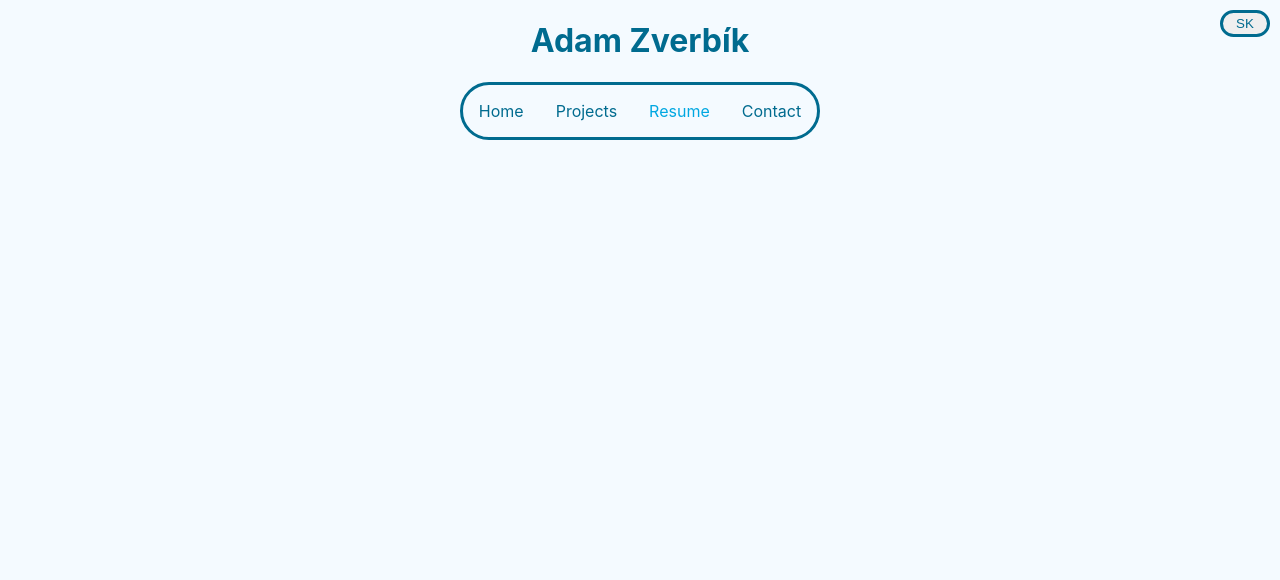
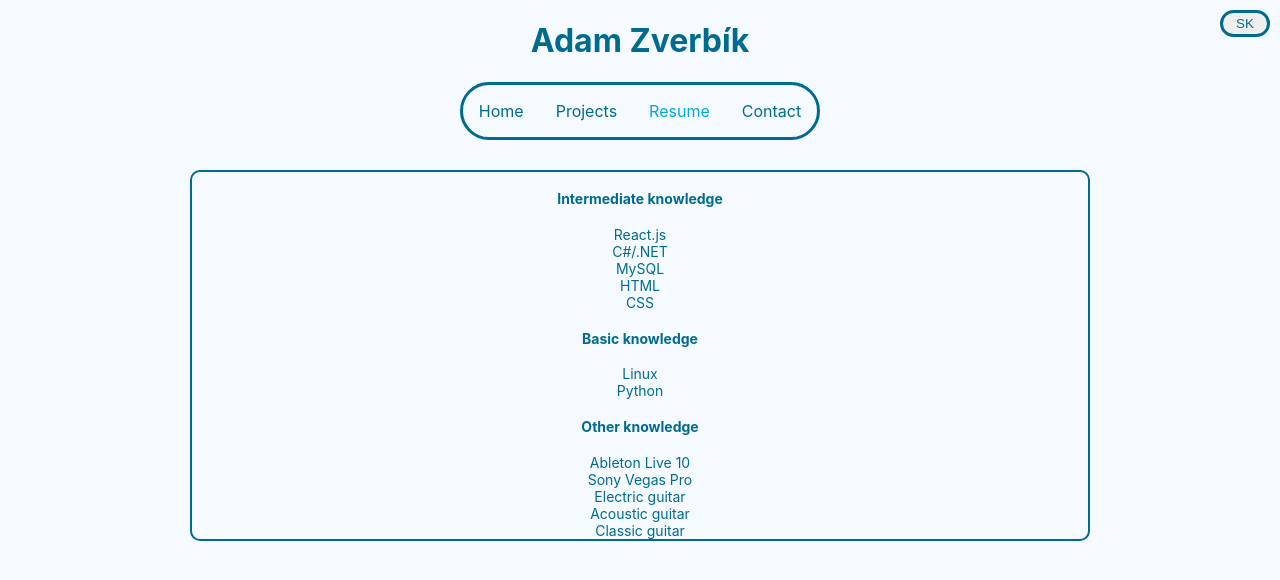
Before and after one commit to zverbikadam/cv_app, a React (Create React App) app: page /cv/skills in a window 1280 px wide. Shown: the top 580 px of the page. Built offline with nearby package versions, Linux system fonts and the light colour scheme; no server answers.

Commit message:
added skills

```diff
--- a/src/App.tsx
+++ b/src/App.tsx
@@ -10,6 +10,7 @@ import TheEducation from './views/TheEducation/TheEducation';
 import TheProjects from './views/TheProjects/TheProjects';
 import ContactInfo from './views/ContactInfo/ContactInfo';
 import WorkExperience from './views/WorkExperience/WorkExperience';
+import TheSkills from './views/TheSkills/TheSkills';
 
 
 function App() {
@@ -52,7 +53,9 @@ function App() {
             <Route path="/contact">
               <ContactInfo />
             </Route>
-
+            <Route path="/cv/skills">
+              <TheSkills />
+            </Route>
           </Switch>
         </main>
       </LanguageProvider>
--- a/src/data/work-experience.json
+++ b/src/data/work-experience.json
@@ -1,5 +1,12 @@
 {
   "en": [
+    {
+      "name": "RWS Moravia",
+      "title": "Junior Test Engineer",
+      "year": "01.11.2020 - current",
+      "city": "Brno",
+      "country": "Czech republic"
+    },
     {
       "name": "Trial Trnava s.r.o.",
       "title": "Production and Assembly worker",
@@ -10,6 +17,13 @@
   ],
   "sk": [
     {
+      "name": "RWS Moravia",
+      "title": "Junior Test Engineer",
+      "year": "01.11.2020 - súčasnosť",
+      "city": "Brno",
+      "country": "Česká republika"
+    },
+    {
       "name": "Trial Trnava s.r.o.",
       "title": "Výrobný a montážny pracovník",
       "year": "2016 - 2020",
--- a/src/views/TheHome/TheHome.tsx
+++ b/src/views/TheHome/TheHome.tsx
@@ -1,33 +1,37 @@
-import React from 'react';
-import './TheHome.css';
-import { useLanguage } from '../../Context/LanguageContext';
-import Image from './../../assets/images/photo.jpg';
+import React from "react";
+import "./TheHome.css";
+import { useLanguage } from "../../Context/LanguageContext";
+import Image from "./../../assets/images/photo.jpg";
 
-interface Props {
-
-}
+interface Props {}
 
 const TheHome = (props: Props) => {
   const enLanguage = useLanguage();
 
-    const data = enLanguage ?
-        {
+  const data = enLanguage
+    ? {
         heading: "Hi, I'm Adam!",
-            content: "I study information and automation in industry in Trnava, but I live in Brno. I love programming, fitness and I am passionate guitar player."
+        content:
+          "I study information and automation in industry in Trnava, but I live in Brno. I love programming, fitness and I am passionate guitar player.",
+        note:
+          "This web app was developed using React.js with TypeScript template and it is not finished yet.",
       }
-        :
-        {
+    : {
         heading: "Ahoj, volám sa Adam!",
-            content: "Študujem informatiku a automatizáciu v priemysle v Trnave, ale žijem a bývam v Brne. Baví ma programovanie, fitness a som vášnivý hráš na gitare."
-        }
+        content:
+          "Študujem informatiku a automatizáciu v priemysle v Trnave, ale žijem a bývam v Brne. Baví ma programovanie, fitness a som vášnivý hráš na gitare.",
+        note:
+          "Táto web appka je vyvíjaná v Reacte s TypeScript template-om a zatiaľ nie je dokončená.",
+      };
 
   return (
     <div className="the-home">
       <img className="home-image" src={Image} alt="img" />
       <h3 className="home-heading">{data.heading}</h3>
       <p className="home-content">{data.content}</p>
+      <p className="home-content">{data.note}</p>
     </div>
-    )
-}
+  );
+};
 
 export default TheHome;
--- a/src/views/TheProjects/TheProjects.css
+++ b/src/views/TheProjects/TheProjects.css
@@ -8,5 +8,4 @@
 
 .is-loading {
     margin-top: 30px;
-    color: black;
 }
--- a/src/views/TheProjects/TheProjects.tsx
+++ b/src/views/TheProjects/TheProjects.tsx
@@ -19,6 +19,10 @@ const TheProjects = (props: Props) => {
   const header_text = enLanguage
     ? "These projects are public repositories from my github account. They are accessed through github API."
     : "Toto sú verejné repozitáre na mojom github účte. Získavané sú cez github API.";
+
+  const error_message = enLanguage
+    ? "Loading data from github API failed. Either check your connection, or try again later."
+    : "Načítanie dát z github API zlyhalo. Skontrolujte svoje pripojenie, alebo to skúste znovu neskôr.";
 
   // first time render effect
   useEffect(() => {
@@ -42,9 +46,10 @@ const TheProjects = (props: Props) => {
       })
       .catch((error) => {
         console.log(error);
+        alert(`${error.message}:\n${error_message}`);
         setIsLoading(false);
       });
-  }, []);
+  }, [error_message]);
 
   /**
    *
--- /dev/null
+++ b/src/views/TheSkills/TheSkills.css
@@ -0,0 +1,16 @@
+.skills-card {
+    border: 2px solid #006B8F;
+    border-radius: 10px;
+
+    width: 70%;
+    margin: 10px auto;
+
+    font-size: calc(6px + 1vmin);
+    text-align: center;
+}
+
+.skills-list {
+    list-style-type: none;
+    margin: 0;
+    padding: 0;
+}
--- /dev/null
+++ b/src/views/TheSkills/TheSkills.tsx
@@ -0,0 +1,57 @@
+import React from "react";
+import { useLanguage } from "../../Context/LanguageContext";
+import "./TheSkills.css";
+
+interface Props {}
+
+const TheSkills = (props: Props) => {
+  const language = useLanguage();
+
+  const skills = language
+    ? {
+        advanced: "Intermediate knowledge",
+        basic: "Basic knowledge",
+        other: "Other knowledge",
+        skills: ["Electric guitar", "Acoustic guitar", "Classic guitar"],
+      }
+    : {
+        advanced: "Pokročilé znalosti",
+        basic: "Základné znalosti",
+        other: "Ine znalosti",
+        skills: ["Elektrická gitara", "Akustická gitara", "Klasická gitara"],
+      };
+
+  return (
+    <div className="skills-card">
+      <div className="skills-advanced">
+        <h4>{skills.advanced}</h4>
+        <ul className="skills-list">
+          <li className="skills-list-item">React.js</li>
+          <li className="skills-list-item">C#/.NET</li>
+          <li className="skills-list-item">MySQL</li>
+          <li className="skills-list-item">HTML</li>
+          <li className="skills-list-item">CSS</li>
+        </ul>
+      </div>
+      <div className="skills-basic">
+        <h4>{skills.basic}</h4>
+        <ul className="skills-list">
+          <li className="skills-list-item">Linux</li>
+          <li className="skills-list-item">Python</li>
+        </ul>
+      </div>
+      <div className="skills-other">
+        <h4>{skills.other}</h4>
+        <ul className="skills-list">
+          <li className="skills-list-item">Ableton Live 10</li>
+          <li className="skills-list-item">Sony Vegas Pro</li>
+          {skills.skills.map((skill, index) => (
+            <li key={index}>{skill}</li>
+          ))}
+        </ul>
+      </div>
+    </div>
+  );
+};
+
+export default TheSkills;
```
Lines whose indentation alone changed are shown as unchanged.
